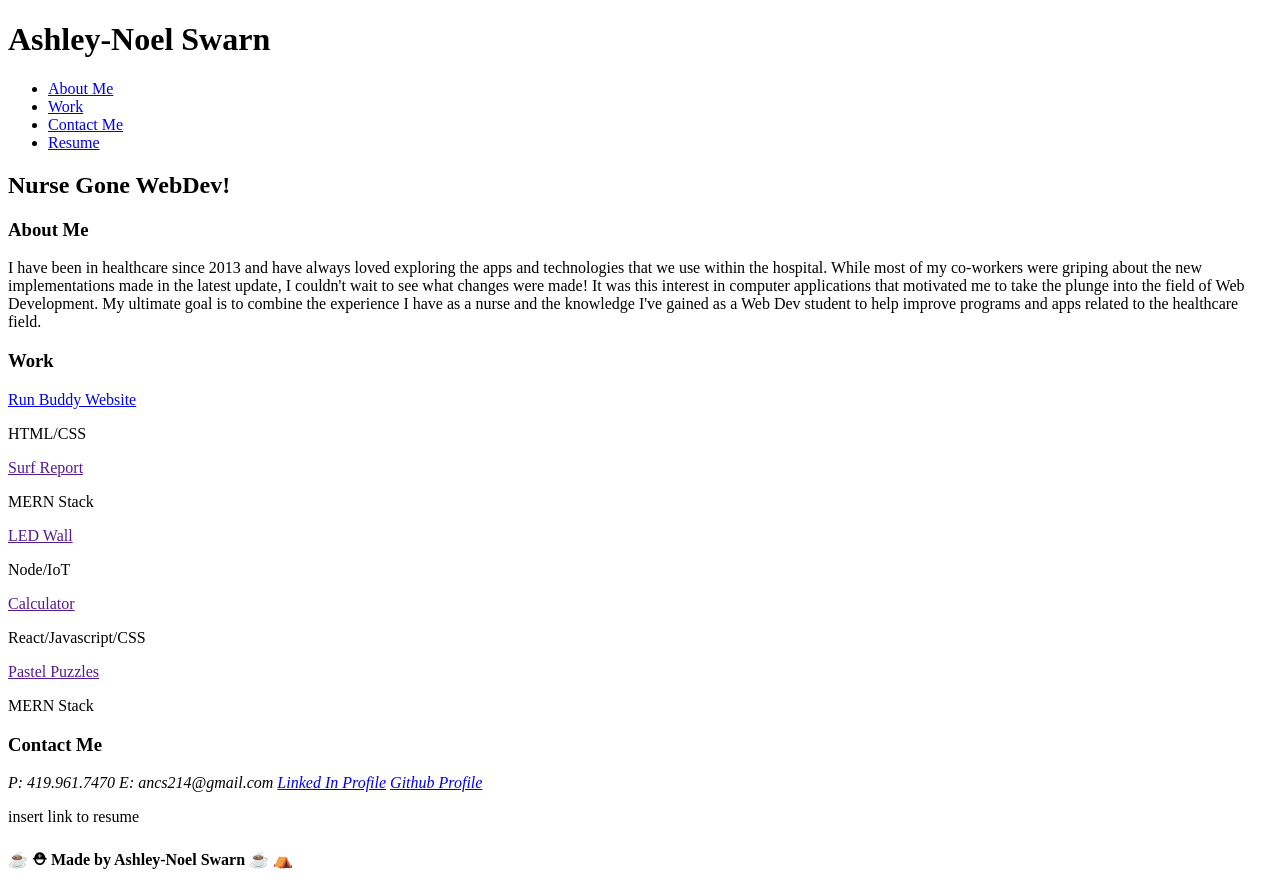
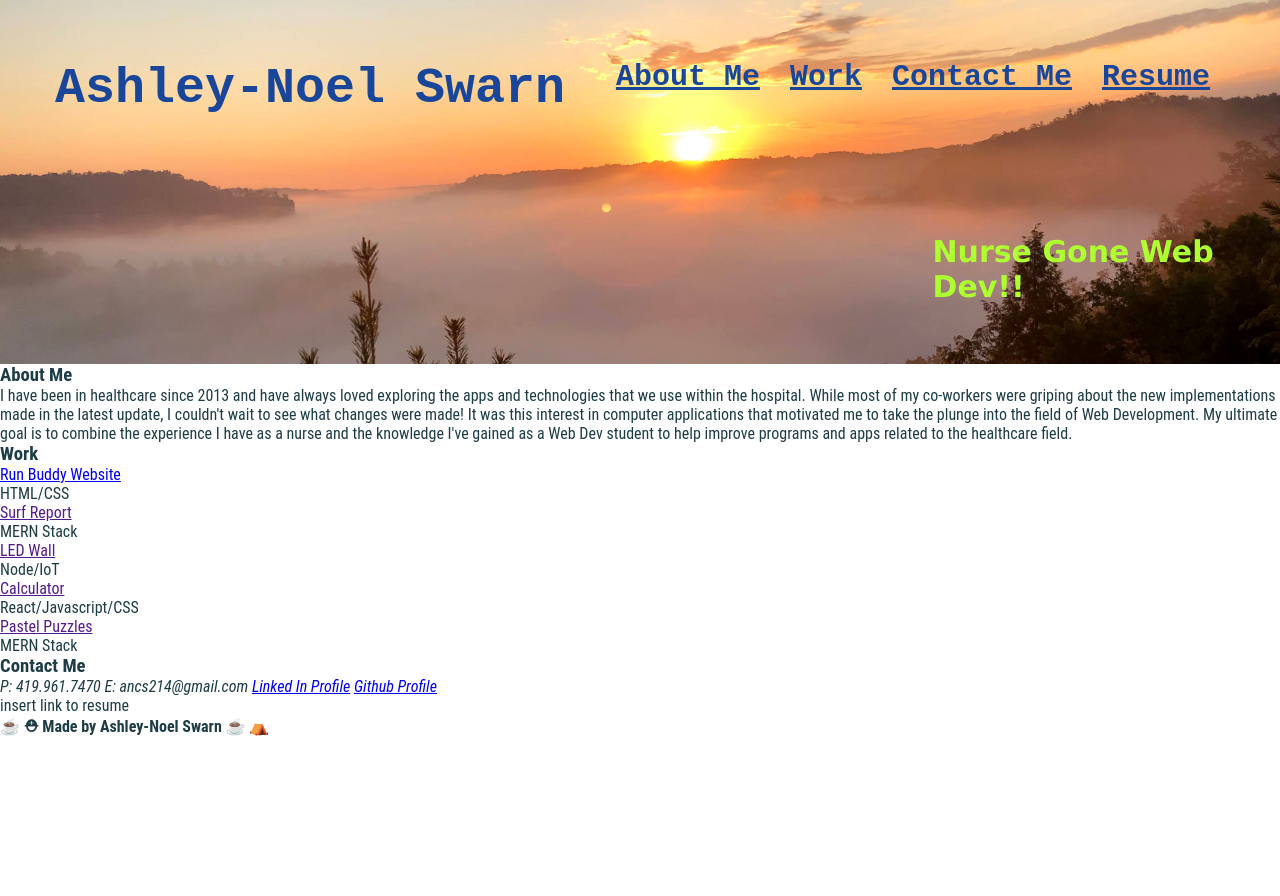
Before and after one commit to ancs214/ANCS, a plain HTML site: page index.html in a window 1280 px wide. After the commit the page ends 800 px from the top, so only its background shows below. Drawn offline with Linux system fonts and the light colour scheme.

Commit message:
add images, begin stylesheet

```diff
--- /dev/null
+++ b/assets/css/styles.css
@@ -0,0 +1,58 @@
+:root {
+    --colorI: #1d3c45;
+    --colorII: #d2601a;
+    --colorIII: rgb(25, 70, 153)
+    /* #fff1e1; */
+}
+* {
+    margin: 0;
+    padding: 0;
+    box-sizing: border-box;
+}
+body {
+    color: var(--colorI);
+    font-family: 'Roboto Condensed', sans-serif;
+}
+
+/* HEADER / NAV BAR START */
+header {
+    background-image: url("../images/kentucky.jpg");
+    background-size: cover;
+    background-position: 100%;
+    padding: 60px 55px;
+    display: flex;
+    justify-content: space-between;
+    flex-wrap: wrap;
+}
+header h1 {
+    font-weight: bolder;
+    font-size: 50px;
+    padding-left: 0;
+    padding-bottom: 10%;
+    color:rgb(25, 70, 153)
+}
+header {
+    color: var(--colorIII);
+    font-family:'Courier New', Courier, monospace;
+}
+header nav ul {
+    display: flex;
+    flex-wrap: wrap;
+    list-style: none;
+    font-weight: bold;
+}
+header nav ul li a {
+    color: var(--colorIII);
+    padding: 30px 15px;
+    font-size: 30px;
+
+}
+header div {
+    font-size: 30px;
+    color:greenyellow;
+    font-family: Verdana, Geneva, Tahoma, sans-serif;
+    font-weight: bold;
+    align-self: flex-end;
+    margin-left: 75%;
+}
+/* HEADER NAV BAR END */
--- a/index.html
+++ b/index.html
@@ -4,6 +4,7 @@
     <meta charset="UTF-8" />
     <meta name="viewport" content="width=device-width, initial-scale=1.0" />
     <title>Ashley-Noel Swarn Portfolio</title>
+    <link rel="stylesheet" href="./assets/css/styles.css"/>
   </head>
   <body>
     <!--HEADER/NAVBAR-->
@@ -24,9 +25,12 @@
             <a href="#resume">Resume</a>
           </li>
         </ul>
-        <h2>Nurse Gone WebDev!</h2>
       </nav>
+      <div>
+        Nurse Gone Web Dev!!
+      </div>
     </header>
+
     <!--INFO SECTION-->
     <section id="about-me">
       <h3>About Me</h3>
```
Also changed, not shown: assets/images/kentucky.jpg (added), assets/images/me.jpg (added), styles.css (deleted), 1 other file.
